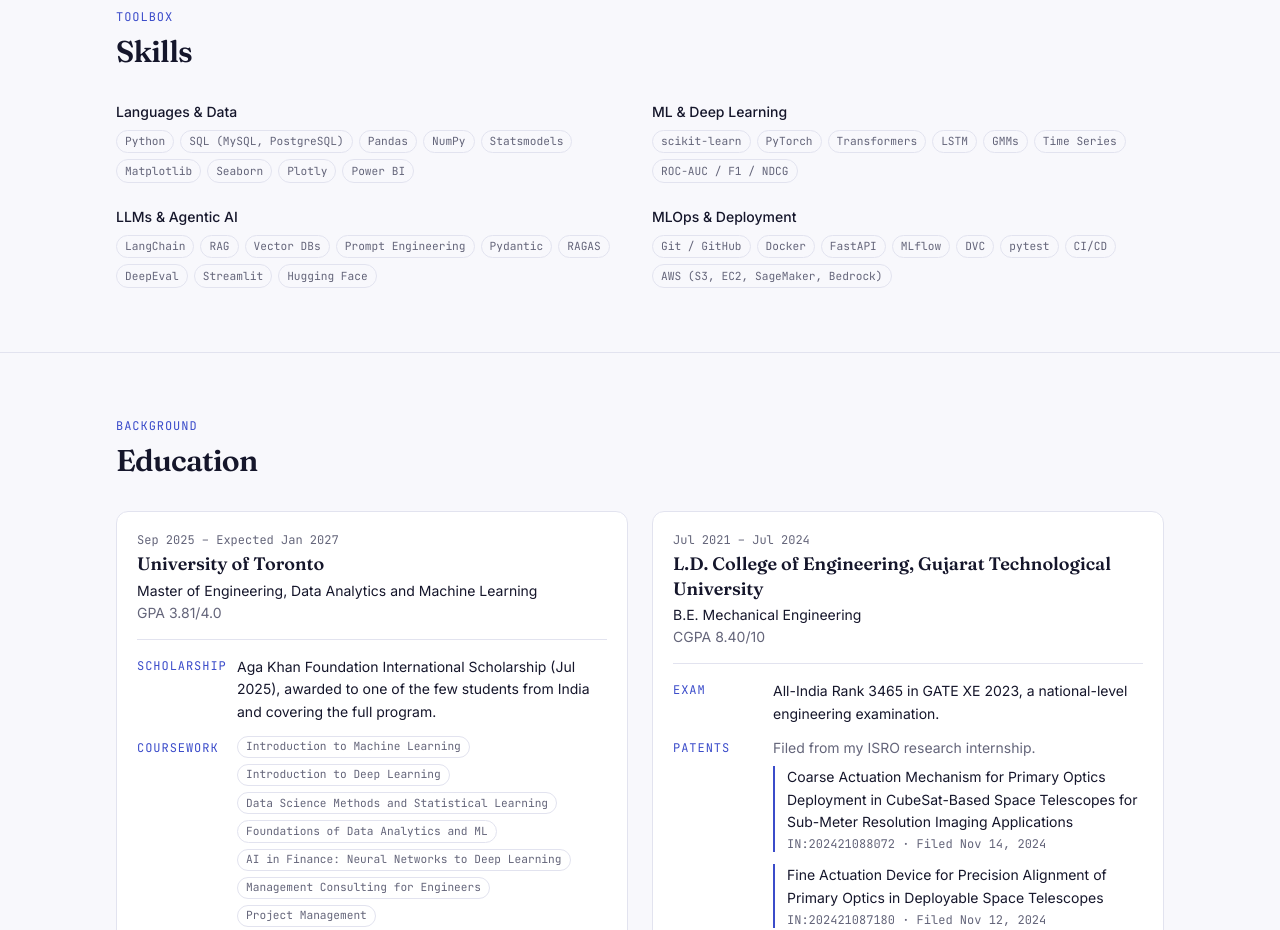
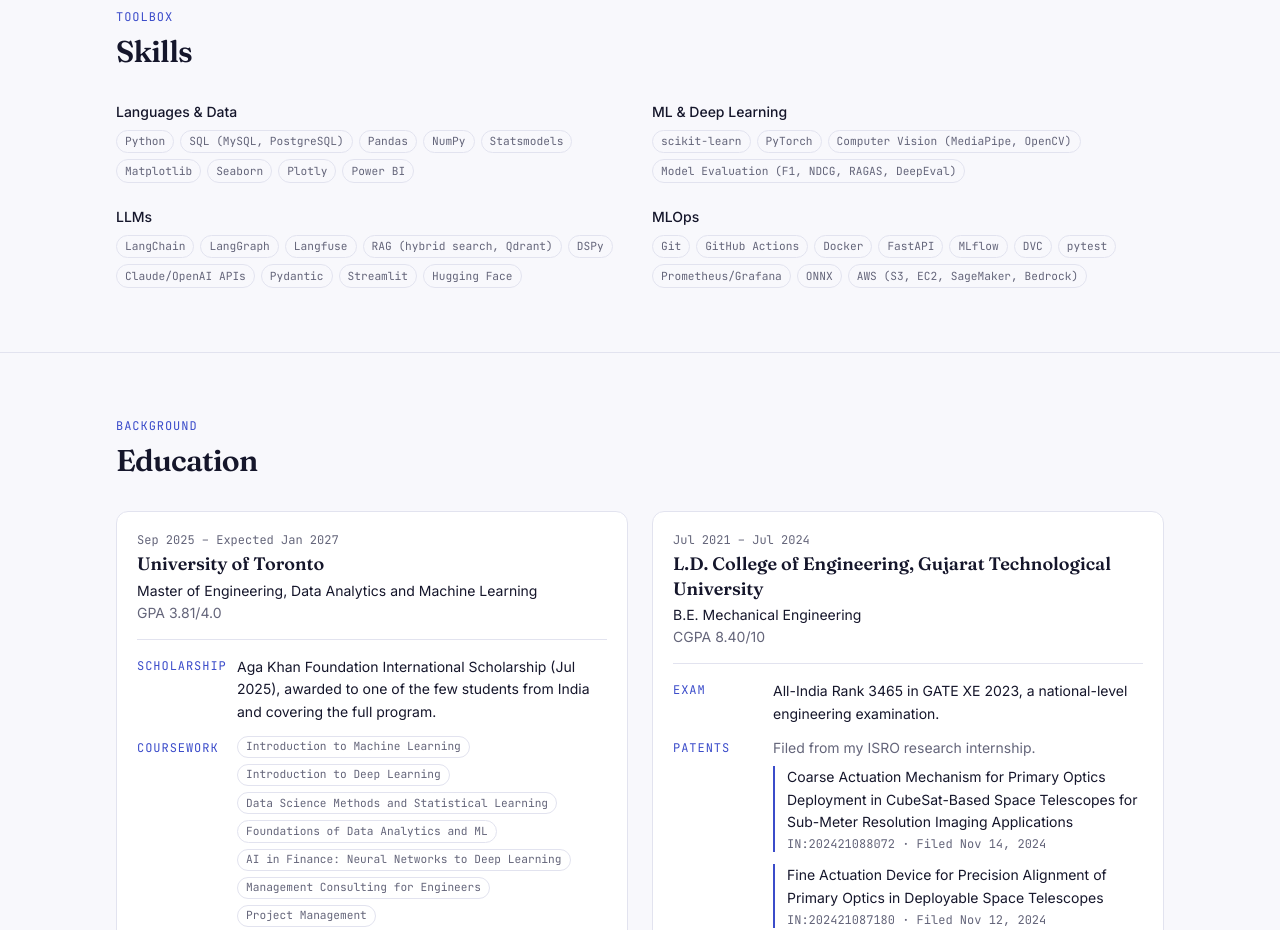
Before and after one commit to sohenpatel22/portfolio, a Next.js app: page / in a window 1280 px wide. Shown: the part 3840-4770 px from the top of the page. Built offline with nearby package versions, Linux system fonts and the light colour scheme; no server answers.

Commit message:
Sync skills with the updated resume

```diff
--- a/src/data/profile.ts
+++ b/src/data/profile.ts
@@ -165,9 +165,9 @@
 
 export const skills = [
   { group: "Languages & Data", items: ["Python", "SQL (MySQL, PostgreSQL)", "Pandas", "NumPy", "Statsmodels", "Matplotlib", "Seaborn", "Plotly", "Power BI"] },
-  { group: "ML & Deep Learning", items: ["scikit-learn", "PyTorch", "Transformers", "LSTM", "GMMs", "Time Series", "ROC-AUC / F1 / NDCG"] },
-  { group: "LLMs & Agentic AI", items: ["LangChain", "RAG", "Vector DBs", "Prompt Engineering", "Pydantic", "RAGAS", "DeepEval", "Streamlit", "Hugging Face"] },
-  { group: "MLOps & Deployment", items: ["Git / GitHub", "Docker", "FastAPI", "MLflow", "DVC", "pytest", "CI/CD", "AWS (S3, EC2, SageMaker, Bedrock)"] },
+  { group: "ML & Deep Learning", items: ["scikit-learn", "PyTorch", "Computer Vision (MediaPipe, OpenCV)", "Model Evaluation (F1, NDCG, RAGAS, DeepEval)"] },
+  { group: "LLMs", items: ["LangChain", "LangGraph", "Langfuse", "RAG (hybrid search, Qdrant)", "DSPy", "Claude/OpenAI APIs", "Pydantic", "Streamlit", "Hugging Face"] },
+  { group: "MLOps", items: ["Git", "GitHub Actions", "Docker", "FastAPI", "MLflow", "DVC", "pytest", "Prometheus/Grafana", "ONNX", "AWS (S3, EC2, SageMaker, Bedrock)"] },
 ];
 
 export type Education = {
```
